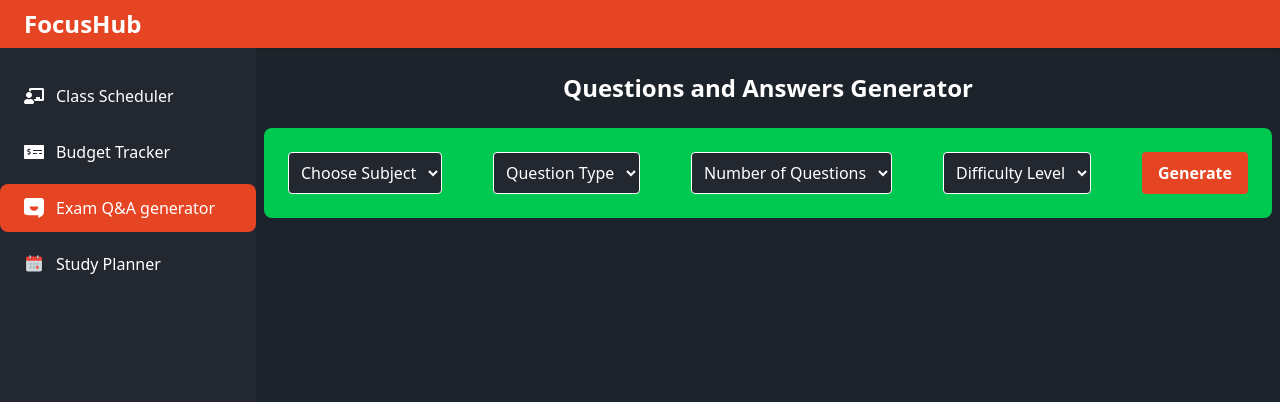
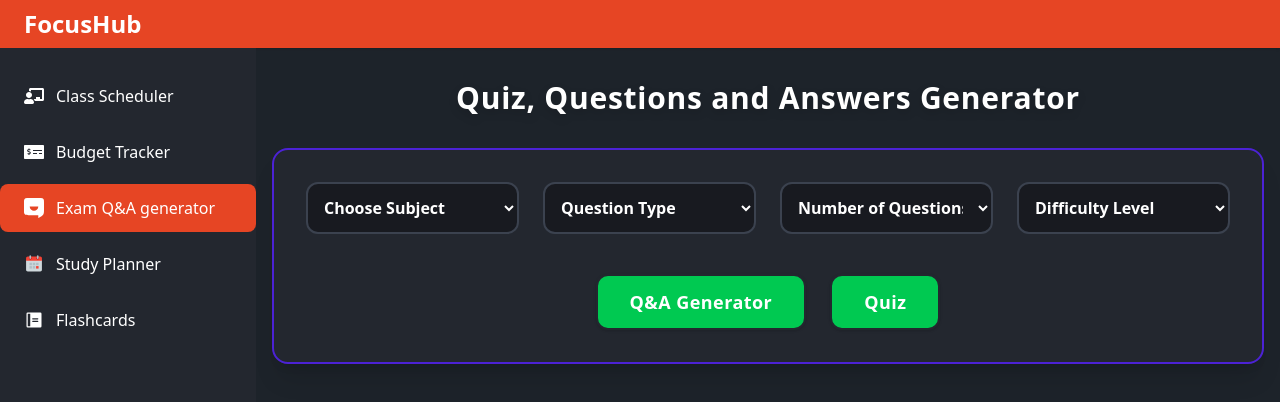
Before and after one commit to mdshakibsami/FocusHub, a React (Vite) app in the folder Client/: page /QA-generator in a window 1280 px wide. Shown: the top 402 px of the page. Built offline with nearby package versions, Linux system fonts and the light colour scheme; no server answers.

Commit message:
Refactor Q&A Generator: Replace MCQ and True/False components with new quiz implementations, enhance UI, and add Flashcards feature with API integration for flashcard management.

```diff
--- /dev/null
+++ b/Client/src/components/dashboard/Flashcards/Flashcards.jsx
@@ -0,0 +1,150 @@
+import React, { useEffect, useState } from "react";
+import { api } from "../../../utils/api";
+
+const Flashcards = () => {
+  const [showModal, setShowModal] = useState(false);
+  const [flippedCards, setFlippedCards] = useState({});
+  const [cards, setCards] = useState([]);
+
+  useEffect(() => {
+    (async () => {
+      const result = await api.get("/flashcard");
+      // console.log(result.data);
+      console.log(result.data);
+      setCards(result.data);
+    })();
+  }, []);
+
+  const handleFlashcard = async (e) => {
+    e.preventDefault();
+    alert();
+    const form = e.target;
+    const subject = form.subject.value;
+    const content = form.content.value;
+    const flashData = {
+      subject,
+      content,
+    };
+    const result = await api.post("/flashcard", flashData);
+    console.log(result.data.insertedId);
+    if (result.data.insertedId) {
+      setShowModal(false);
+      // an sucess sweetalret
+    } else {
+      // an error sweetalert
+    }
+  };
+
+  return (
+    <div className="mx-4">
+      <div className="py-8">
+        <h2 className="text-3xl font-extrabold text-center text-white drop-shadow-lg tracking-wide">
+          Quiz, Questions and Answers Generator
+        </h2>
+      </div>
+
+      <div className="bg-[#23272f] p-4 rounded-2xl shadow-xl border-2 border-[#4c22d5]">
+        <div>
+          <div className="flex items-center justify-between ">
+            <div className="text-lg font-bold text-white">
+              Manage your notes and flashcards for each subject or topic.
+            </div>
+            <button
+              className="bg-[#4c22d5] text-white py-2 px-6 rounded-xl font-bold shadow hover:bg-[#3b1bb3] transition-colors border-2 border-[#23272f]"
+              onClick={() => setShowModal(true)}
+            >
+              Add Flashcard
+            </button>
+          </div>
+        </div>
+      </div>
+
+      {cards.map((card, idx) => {
+        const cardId = card._id || idx;
+        const isFlipped = flippedCards[cardId] || false;
+        return (
+          <div
+            key={cardId}
+            className="flip-card cursor-pointer w-80 h-48 mx-auto my-8"
+            onClick={() =>
+              setFlippedCards((prev) => ({ ...prev, [cardId]: !prev[cardId] }))
+            }
+            style={{ perspective: "1000px" }}
+          >
+            <div
+              className={`flip-card-inner transition-transform duration-500 ease-in-out ${
+                isFlipped ? "rotate-y-180" : ""
+              }`}
+              style={{
+                transformStyle: "preserve-3d",
+                position: "relative",
+                width: "100%",
+                height: "100%",
+              }}
+            >
+              <div
+                className="flip-card-front absolute w-full h-full bg-[#181a20] rounded-xl flex flex-col items-center justify-center text-white"
+                style={{ backfaceVisibility: "hidden" }}
+              >
+                <h2>{card.subject || "Front Side"}</h2>
+                <p>{card.content || "This is the front content"}</p>
+              </div>
+              <div
+                className="flip-card-back absolute w-full h-full bg-[#23272f] rounded-xl flex flex-col items-center justify-center text-white"
+                style={{
+                  backfaceVisibility: "hidden",
+                  transform: "rotateY(180deg)",
+                }}
+              >
+                <h2>Back Side</h2>
+                <p>{card.content || "This is the back content"}</p>
+              </div>
+            </div>
+          </div>
+        );
+      })}
+
+      {/* Modal */}
+      {showModal && (
+        <div className="fixed inset-0 bg-black bg-opacity-60 flex items-center justify-center z-50">
+          <div className="bg-[#23272f] p-8 rounded-2xl shadow-xl border-2 border-[#4c22d5] w-full max-w-md">
+            <h2 className="text-xl font-bold text-white mb-4">
+              Add New Flashcard
+            </h2>
+            <form onSubmit={handleFlashcard} className="space-y-4">
+              <input
+                name="subject"
+                type="text"
+                placeholder="Subject / Topic"
+                className="p-3 rounded-xl bg-[#181a20] text-white border-2 border-[#3b424f] focus:border-[#4c22d5] w-full"
+              />
+              <textarea
+                name="content"
+                placeholder="Note content"
+                className="p-3 rounded-xl bg-[#181a20] text-white border-2 border-[#3b424f] focus:border-[#4c22d5] w-full"
+              />
+
+              <div className="flex gap-4 justify-end">
+                <button
+                  type="button"
+                  className="bg-gray-500 text-white py-2 px-6 rounded-xl font-bold hover:bg-gray-700"
+                  onClick={() => setShowModal(false)}
+                >
+                  Cancel
+                </button>
+                <button
+                  type="submit"
+                  className="bg-[#4c22d5] text-white py-2 px-6 rounded-xl font-bold shadow hover:bg-[#3b1bb3] transition-colors border-2 border-[#23272f]"
+                >
+                  Add
+                </button>
+              </div>
+            </form>
+          </div>
+        </div>
+      )}
+    </div>
+  );
+};
+
+export default Flashcards;
--- /dev/null
+++ b/Client/src/components/dashboard/QAGenerator/MCQQuestions.jsx
@@ -0,0 +1,35 @@
+import React from "react";
+
+const MCQQuestions = ({ questionsSet }) => {
+  return (
+    <div className="space-y-6">
+      {questionsSet.map((q, idx) => (
+        <div
+          key={idx}
+          className="p-6 my-4 rounded-xl  border-green-500 border-1 shadow-lg bg-gradient-to-br from-[#23272f] to-[#1a1d23]"
+        >
+          <div className="font-bold text-lg mb-2 text-green-500">
+            {idx + 1}. {q.question}
+          </div>
+          <div className="grid grid-cols-2 gap-4 mb-4">
+            {q.options.map((opt, optIdx) => (
+              <div
+                key={optIdx}
+                className="bg-[#23272f] rounded-lg shadow px-4 py-2 text-white font-medium border border-[#3b424f]"
+              >
+                {opt}
+              </div>
+            ))}
+          </div>
+          <div className="mt-2">
+            <span className="  font-semibold text-white ">
+              <span className="text-green-500">Answer:</span> {q.answer}
+            </span>
+          </div>
+        </div>
+      ))}
+    </div>
+  );
+};
+
+export default MCQQuestions;
--- a/Client/src/components/dashboard/QAGenerator/QAGenerator.jsx
+++ b/Client/src/components/dashboard/QAGenerator/QAGenerator.jsx
@@ -1,21 +1,33 @@
-import { Outlet } from "react-router";
 import { api } from "../../../utils/api";
 import { useState } from "react";
-import MCQ from "./MCQ";
-import TrueFalse from "./TrueFalse";
+import TrueFalseQuiz from "./TrueFalseQuiz";
+import MCQQuiz from "./MCQQuiz";
+import MCQQuestions from "./MCQQuestions";
+import TFQuestions from "./TFQuestions";
 
 const QAGenerator = () => {
   const [questionsSet, setQuestionsSet] = useState([]);
   const [questionsType, setQuestionsType] = useState("");
-  const handleQuestionAnswerGenerator = async (e) => {
+  const [questionsGenerate, setQuestionsGenerate] = useState(false);
+
+  const handleExamQuestionsGenerator = async (e) => {
     e.preventDefault();
+    setQuestionsSet([]);
+    const action = e.nativeEvent.submitter.value;
+
+    if (action === "quiz") {
+      setQuestionsGenerate(false);
+    } else if (action === "qaGenerator") {
+      setQuestionsGenerate(true);
+    }
     const form = e.target;
     const subject = form.subject.value;
     const type = form.questionType.value;
     const number = form.numberOfQuestions.value;
     const difficulty = form.difficulty.value;
-    // console.log(subject, type, number, difficulty);
     setQuestionsType(type);
+
+    if (!subject || !type || !number || !difficulty) return alert();
 
     //qa-generator?subject=Math&type=MCQ&number=10
     const result = await api.get(
@@ -28,22 +40,22 @@ const QAGenerator = () => {
   };
 
   return (
-    <div className="mx-2">
-      <div className="py-6">
-        <h2 className="text-2xl font-bold text-center">
-          Questions and Answers Generator
+    <div className="mx-4">
+      <div className="py-8">
+        <h2 className="text-3xl font-extrabold text-center text-white drop-shadow-lg tracking-wide">
+          Quiz, Questions and Answers Generator
         </h2>
       </div>
 
-      <div className=" bg-green-500 p-6 rounded-lg  ">
+      <div className="bg-[#23272f] p-8 rounded-2xl shadow-xl   border-2 border-[#4c22d5]">
         <form
-          className="flex  gap-4  "
-          onSubmit={handleQuestionAnswerGenerator}
+          className="flex flex-col gap-8"
+          onSubmit={handleExamQuestionsGenerator}
         >
-          <div className="flex justify-between gap-2 w-full ">
+          <div className="grid grid-cols-2 md:grid-cols-4 gap-6">
             <select
               name="subject"
-              className="p-2   bg-[#23272f] rounded border"
+              className="p-3 bg-[#181a20] text-white rounded-xl border-2 border-[#3b424f] focus:border-[#4c22d5] focus:outline-none font-semibold"
             >
               <option value="">Choose Subject</option>
               <option value="Math">Math</option>
@@ -53,7 +65,7 @@ const QAGenerator = () => {
 
             <select
               name="questionType"
-              className="p-2  bg-[#23272f] rounded border"
+              className="p-3 bg-[#181a20] text-white rounded-xl border-2 border-[#3b424f] focus:border-[#4c22d5] focus:outline-none font-semibold"
             >
               <option value="">Question Type</option>
               <option value="MCQ">MCQ</option>
@@ -62,7 +74,7 @@ const QAGenerator = () => {
 
             <select
               name="numberOfQuestions"
-              className="p-2  bg-[#23272f] rounded border"
+              className="p-3 bg-[#181a20] text-white rounded-xl border-2 border-[#3b424f] focus:border-[#4c22d5] focus:outline-none font-semibold"
             >
               <option value="">Number of Questions</option>
               <option value="5">5</option>
@@ -75,27 +87,49 @@ const QAGenerator = () => {
 
             <select
               name="difficulty"
-              className="p-2  bg-[#23272f] rounded border"
+              className="p-3 bg-[#181a20] text-white rounded-xl border-2 border-[#3b424f] focus:border-[#4c22d5] focus:outline-none font-semibold"
             >
               <option value="">Difficulty Level</option>
               <option value="Easy">Easy</option>
               <option value="Hard">Hard</option>
             </select>
+          </div>
+          <div className="flex gap-6 justify-center mt-2">
+            <button
+              type="submit"
+              name="action"
+              value={"qaGenerator"}
+              className="bg-green-500 text-white py-3 px-8 rounded-xl font-extrabold shadow transition-colors text-lg hover:bg-green-600 tracking-wide border-2 border-[#23272f]"
+            >
+              Q&A Generator
+            </button>
 
             <button
               type="submit"
-              className="bg-[#e64524] text-white py-2 px-4 rounded font-bold hover:bg-[#c53b1f]"
+              name="action"
+              value={"quiz"}
+              className="bg-green-500 text-white py-3 px-8 rounded-xl font-extrabold shadow hover:bg-green-600 transition-colors text-lg tracking-wide border-2 border-[#23272f]"
             >
-              Generate
+              Quiz
             </button>
           </div>
         </form>
       </div>
 
-      {questionsSet && questionsType === "MCQ" && (
-        <MCQ questionsSet={questionsSet}></MCQ>
+      {questionsGenerate && questionsType === "MCQ" && (
+        <MCQQuestions questionsSet={questionsSet}></MCQQuestions>
       )}
-      {questionsSet && questionsType === "TF" && <TrueFalse questionsSet={questionsSet}></TrueFalse>}
+      {questionsGenerate && questionsType === "TF" && (
+        <TFQuestions questionsSet={questionsSet}></TFQuestions>
+      )}
+
+      {questionsSet && questionsType === "MCQ" && !questionsGenerate && (
+        <MCQQuiz questionsSet={questionsSet}></MCQQuiz>
+      )}
+
+      {questionsSet && questionsType === "TF" && !questionsGenerate && (
+        <TrueFalseQuiz questionsSet={questionsSet}></TrueFalseQuiz>
+      )}
     </div>
   );
 };
--- /dev/null
+++ b/Client/src/components/dashboard/QAGenerator/TFQuestions.jsx
@@ -0,0 +1,30 @@
+import React from "react";
+
+const TFQuestions = ({ questionsSet }) => {
+  return (
+    <div className="space-y-6">
+      {questionsSet.map((q, idx) => (
+        <div
+          key={idx}
+          className="flex my-4 justify-between items-center p-6 border-2 border-green-400 rounded-xl shadow-lg "
+        >
+          <div className="font-semibold text-lg  text-green-500">
+            {idx + 1}. {q.question}
+          </div>
+          <div className="flex gap-2 items-center ">
+            <span className="font-bold">Answer: </span>
+            <span
+              className={` font-bold ${
+                q.answer === "True" ? "text-green-500" : "text-red-500"
+              }`}
+            >
+              {q.answer}
+            </span>
+          </div>
+        </div>
+      ))}
+    </div>
+  );
+};
+
+export default TFQuestions;
--- a/Client/src/components/dashboard/QAGenerator/MCQ.jsx
+++ b/Client/src/components/dashboard/QAGenerator/TrueFalseQuiz.jsx
@@ -1,11 +1,12 @@
 import { useState } from "react";
 import Swal from "sweetalert2";
+import React from "react";
 
-const MCQ = ({ questionsSet }) => {
+const TrueFalseQuiz = ({ questionsSet }) => {
   const [answers, setAnswers] = useState({});
-  const actualAnswers = [];
-  questionsSet.map((qs) => actualAnswers.push(qs.answer));
-  console.log("Actual Answer", actualAnswers);
+  console.log(questionsSet);
+  // Get actual answers array
+  const actualAnswers = questionsSet.map((qs) => qs.answer);
 
   // handle change for each radio button
   const handleChange = (qIndex, value) => {
@@ -24,6 +25,8 @@ const MCQ = ({ questionsSet }) => {
       if (actualAnswers[i] !== answers[i]) wrongAnswer += 1;
     }
     const score = totalAnswers - wrongAnswer;
+    console.log(score);
+
     Swal.fire({
       title: "Quiz Completed!",
       text: `Your score: ${score} / ${totalAnswers}`,
@@ -40,32 +43,30 @@ const MCQ = ({ questionsSet }) => {
       {questionsSet.map((oneQS, qIndex) => (
         <div
           key={qIndex}
-          className="my-6 p-6 border-2 border-green-400 rounded-xl shadow-lg  from-[#23272f]  hover:scale-[1.01] transition-transform duration-200"
+          className=" flex items-center justify-between my-6 p-6 border-2 border-green-400 rounded-xl shadow-lg  from-[#23272f]  hover:scale-[1.01] transition-transform duration-200"
         >
-          <legend className="font-bold text-lg mb-4">
+          <legend className="text-lg text-green-500 font-semibold">
             {qIndex + 1}. {oneQS.question}
           </legend>
 
-          <div className="grid grid-cols-2 gap-4">
-            {oneQS.options.map((opt, optIndex) => {
+          <div className="flex gap-8 justify-center ">
+            {["True", "False"].map((opt, optIndex) => {
               const id = `q${qIndex}-opt${optIndex}`;
               return (
-                <div
-                  key={id}
-                  className="flex items-center bg-[#3b424f] rounded-lg shadow px-3 py-2 hover:bg-[#e64524] transition-colors"
-                >
+                <div key={id} className="flex items-center">
                   <input
                     type="radio"
                     id={id}
-                    className="radio radio-success"
+                    className="radio radio-error"
                     name={`question-${qIndex}`}
                     onChange={() => handleChange(qIndex, opt)}
                     required
                   />
-
                   <label
                     htmlFor={id}
-                    className="ml-2 text-white font-medium cursor-pointer"
+                    className={`cursor-pointer ml-2 font-bold ${
+                      opt === "True" ? "text-green-500" : "text-red-500"
+                    }`}
                   >
                     {opt}
                   </label>
@@ -79,7 +80,7 @@ const MCQ = ({ questionsSet }) => {
       <div className="flex justify-center mt-8">
         <button
           type="submit"
-          className="bg-green-600 text-white px-6 py-3 rounded-xl font-bold shadow hover:bg-green-700 transition-colors"
+          className="bg-green-600 mb-5 text-white px-6 py-3 rounded-xl font-bold shadow hover:bg-green-700 transition-colors"
         >
           Submit
         </button>
@@ -88,4 +89,4 @@ const MCQ = ({ questionsSet }) => {
   );
 };
 
-export default MCQ;
+export default TrueFalseQuiz;
--- a/Client/src/pages/Home.jsx
+++ b/Client/src/pages/Home.jsx
@@ -5,6 +5,7 @@ import { FaChalkboardTeacher, FaMoneyCheckAlt } from "react-icons/fa";
 import { NavLink, Outlet } from "react-router";
 import { FcPlanner } from "react-icons/fc";
 import { SiAnswer } from "react-icons/si";
+import { PiNotebookFill } from "react-icons/pi";
 
 const Home = () => {
   const [drawerOpen, setDrawerOpen] = useState(false);
@@ -97,6 +98,19 @@ const Home = () => {
                   Study Planner
                 </NavLink>
               </li>
+              <li>
+                <NavLink
+                  to={"/flashcards"}
+                  className={({ isActive }) =>
+                    `flex items-center gap-3 px-6 py-3 rounded-lg transition-colors hover:bg-[#2C394B]${
+                      isActive ? " bg-[#e64524]" : ""
+                    }`
+                  }
+                >
+                  <PiNotebookFill className="text-xl" />
+                  Flashcards
+                </NavLink>
+              </li>
             </ul>
           </nav>
         </aside>
```
Also changed, not shown: Client/src/components/dashboard/QAGenerator/MCQQuiz.jsx (renamed from Client/src/components/dashboard/QAGenerator/TrueFalse.jsx, +14 -15 lines), Client/src/router/router.jsx (+19 -4 lines), 1 other file (tests, documents, lock files or other folders).
